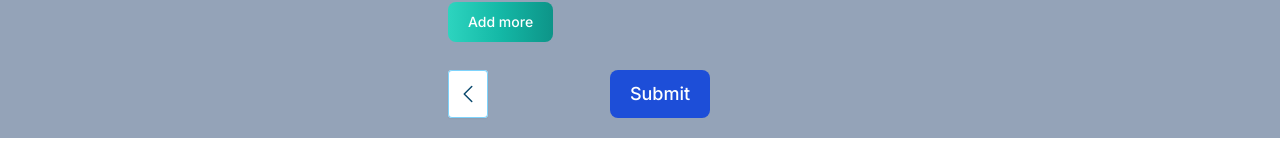
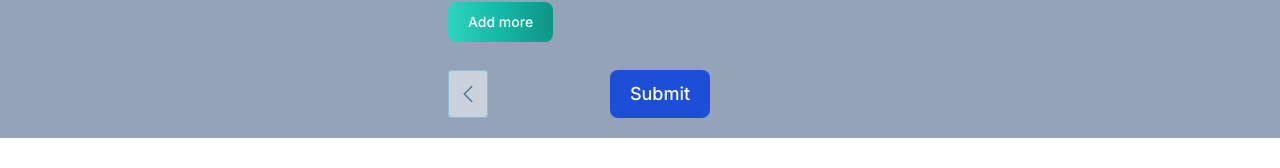
Before and after one commit to eakelvin/form-test, a Next.js app: page / in a window 1280 px wide. Both pictures are taken after a click on the button "Next". Shown: the part 440-608 px from the top of the page. Built offline with nearby package versions, Linux system fonts and the light colour scheme.

Commit message:
error fixed

```diff
--- a/components/Form.tsx
+++ b/components/Form.tsx
@@ -184,7 +184,7 @@ const Form = () => {
                         <button
                             type='button'
                             onClick={prev}
-                            disabled={currentStep === 0}
+                            disabled={currentStep === 1}
                             className='rounded bg-white px-2 py-1 text-sm font-semibold text-sky-900 shadow-sm ring-1 ring-inset ring-sky-300 hover:bg-sky-50 disabled:cursor-not-allowed disabled:opacity-50'
                         >
                             <svg
```
